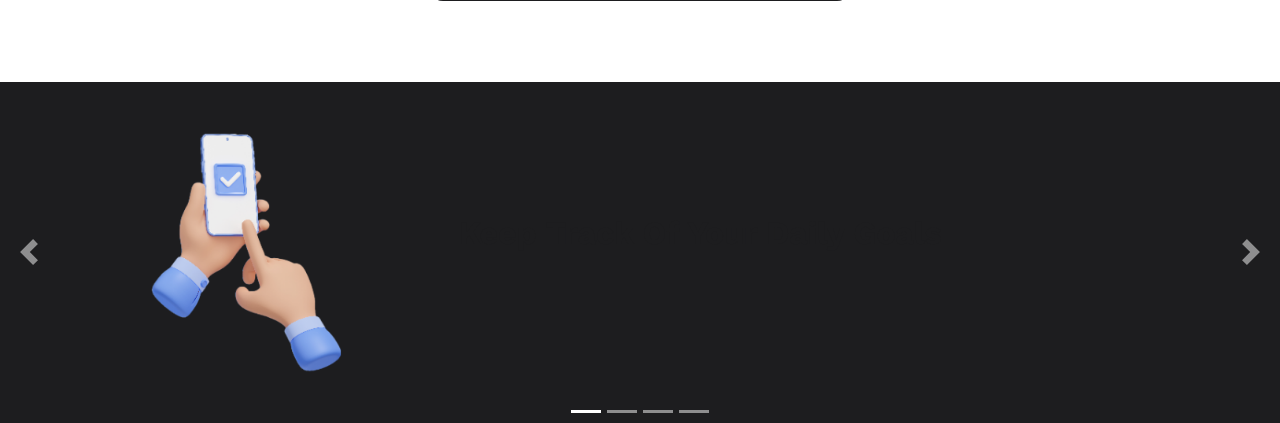
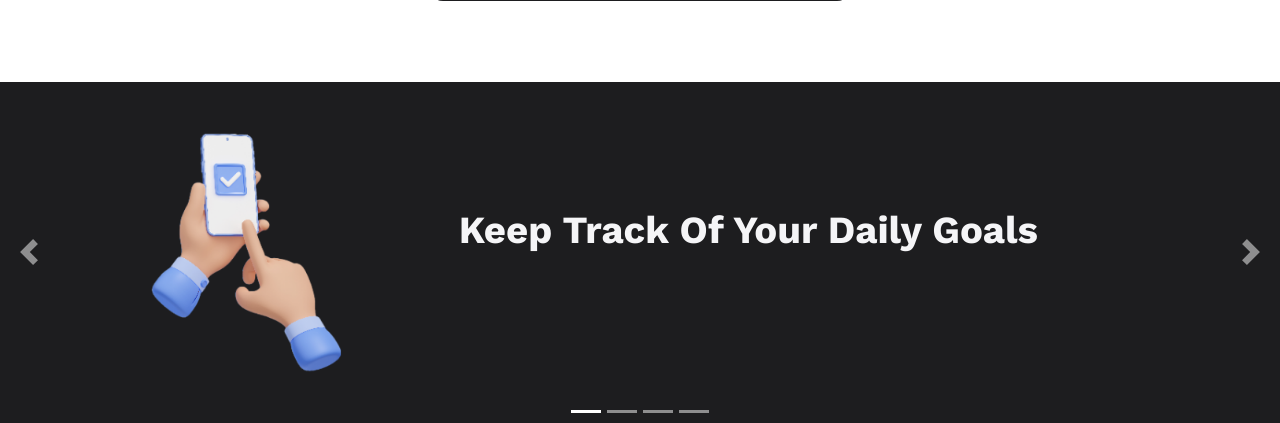
Before and after one commit to AriManjikian/Accomplishr, a Flask app: page / in a window 1280 px wide. Shown: the part 931-1354 px from the top of the page. Run offline with Flask 3, Linux system fonts and the light colour scheme; some libraries are stand-ins or nearby versions.

Commit message:
carousel updates

```diff
--- a/static/styles.css
+++ b/static/styles.css
@@ -185,7 +185,8 @@ main {
 }
 
 .carousel-text-large{
-  font-size: 2.5vw;
+  width: 25ch;
+  font-size: 3vw;
   align-self: self-end;
   justify-self: left;
   grid-column: span 2;
@@ -199,6 +200,7 @@ main {
   grid-template-rows: repeat(2, 1fr);
   align-items: center;
   justify-items: center;
+  overflow-wrap: break-word;
 }
 .carousel-item-next,
 .carousel-item-prev {
@@ -376,6 +378,7 @@ main {
   }
   .carousel-item{
     background-color: var(--dark-secondary);
+    color: var(--white-color);
   }
   body {
     background: var(--bg-color-dark);
@@ -414,6 +417,7 @@ main {
   }
   .carousel-item{
     background-color: var(--light-secondary);
+    color: var(--white-color);
   }
   body {
     background: var(--bg-color-light);
--- a/templates/index.html
+++ b/templates/index.html
@@ -80,8 +80,7 @@
         </div>
         <div class="carousel-item">
           <img src="../static/target.png" alt="Third slide">
-          <p class="carousel-text-large">Share Your Accomplishments
-            With Your Friends</p>
+          <p class="carousel-text-large">Share Your Accomplishments With Your Friends</p>
 
         </div>
         <div class="carousel-item">
```
